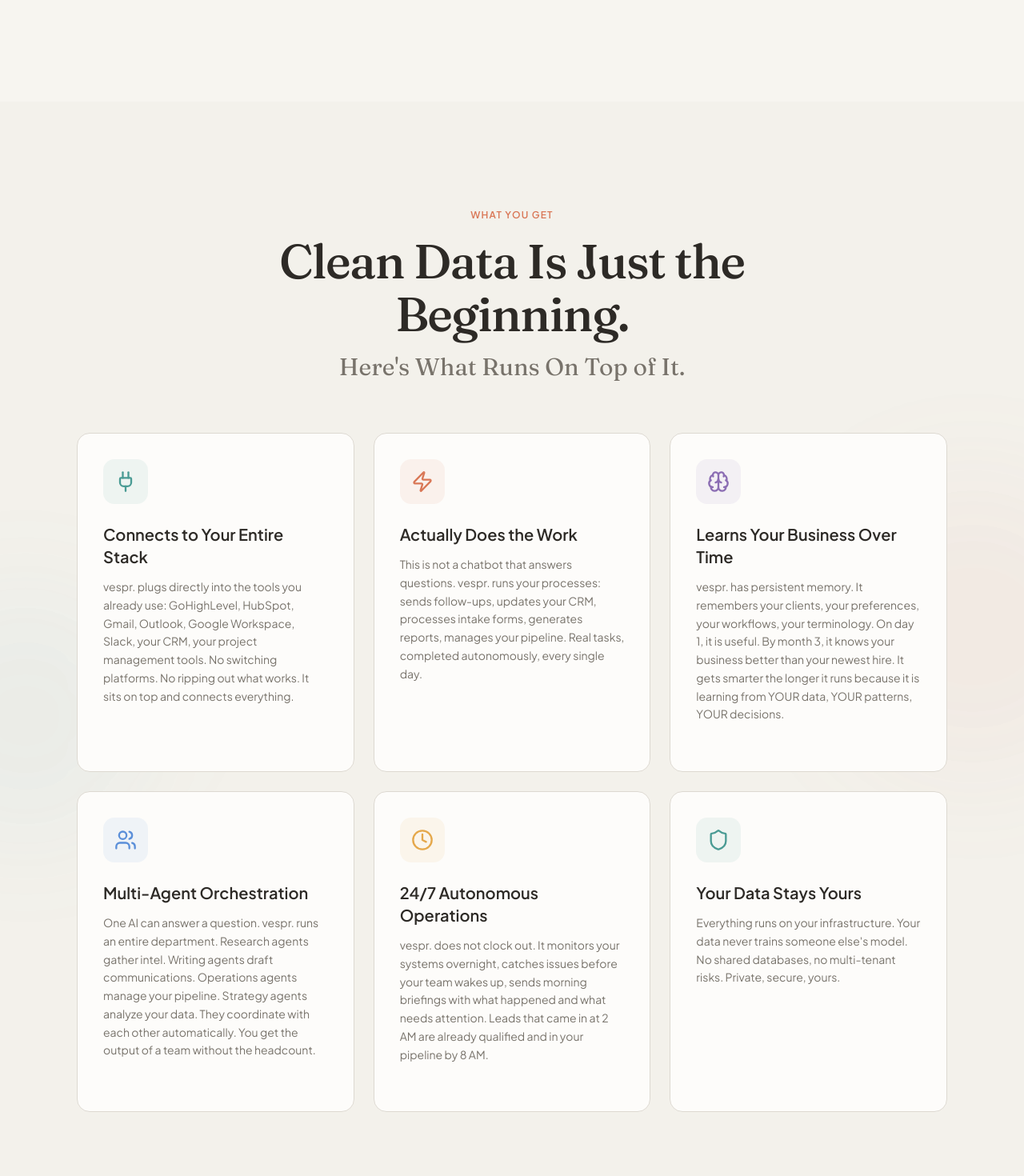
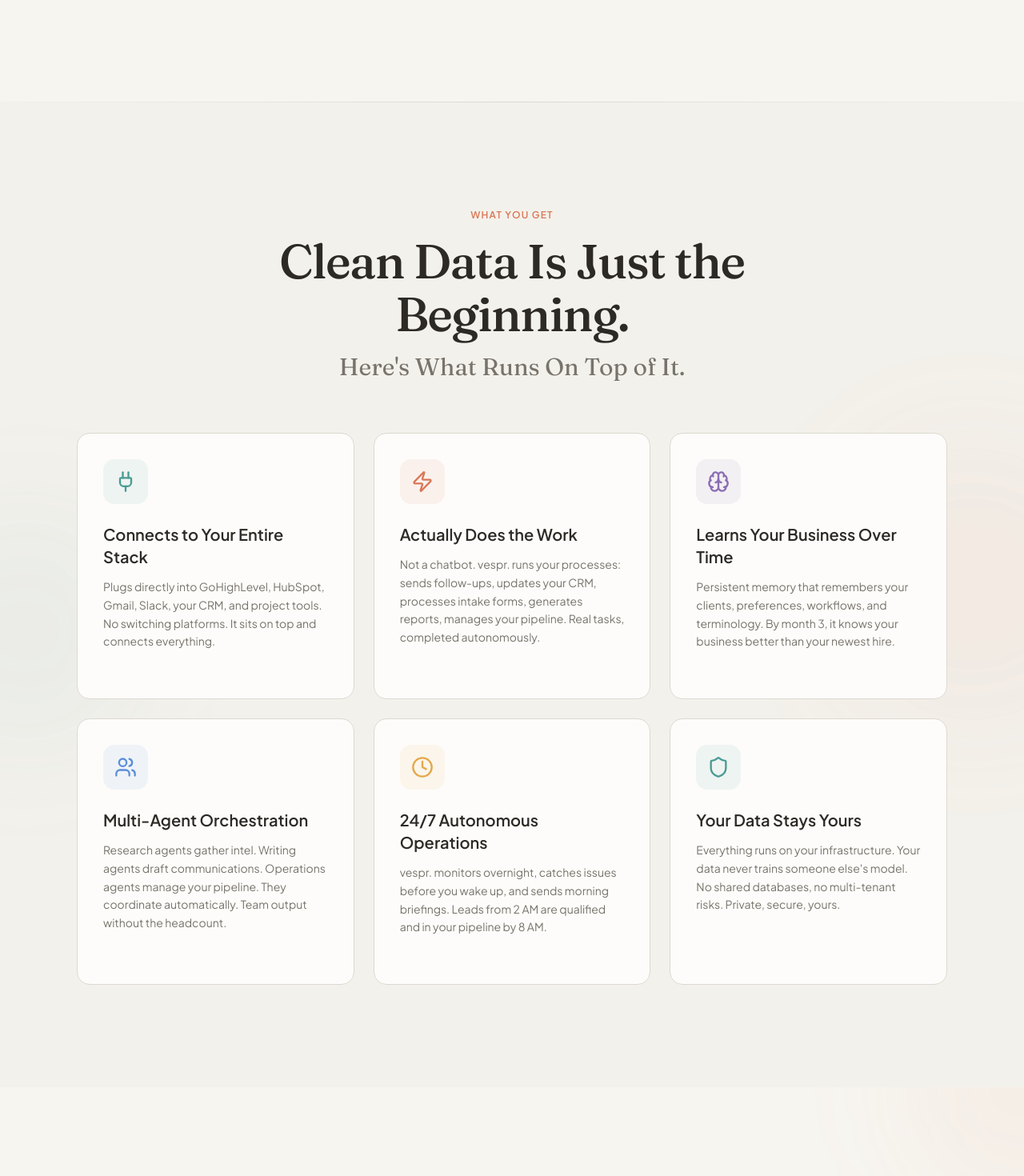
Before and after one commit to ontrailai/vespr, a Next.js app: page / in a window 1280 px wide. Shown: the part 4000-5470 px from the top of the page at 80% size. Built offline with nearby package versions, Linux system fonts and the light colour scheme.

Commit message:
feat: merge and enhance CapabilitiesSection\n\nCombine and optimize two sections into one, remove redundant file, and fix font variable errors.

```diff
--- a/app/page.tsx
+++ b/app/page.tsx
@@ -2,7 +2,6 @@ import { Header } from "@/components/header"
 import { HeroSection } from "@/components/hero-section"
 import { ProblemSection } from "@/components/problem-section"
 import { SolutionSection } from "@/components/solution-section"
-import { WhatYouGetSection } from "@/components/what-you-get-section"
 import { CapabilitiesSection } from "@/components/capabilities-section"
 import { IndustriesSection } from "@/components/industries-section"
 import { PricingSection } from "@/components/pricing-section"
@@ -17,7 +16,6 @@ export default function VesprPage() {
         <HeroSection />
         <ProblemSection />
         <SolutionSection />
-        <WhatYouGetSection />
         <CapabilitiesSection />
         <IndustriesSection />
         <PricingSection />
--- a/components/capabilities-section.tsx
+++ b/components/capabilities-section.tsx
@@ -1,51 +1,52 @@
 "use client"
 
 import { useEffect, useRef, useState } from "react"
-import { CheckCircle, Workflow, BarChart3, Database, TrendingUp, DollarSign } from "lucide-react"
+import {
+  Plug,
+  Zap,
+  Brain,
+  Users,
+  Clock,
+  Shield
+} from "lucide-react"
 
 const capabilities = [
   {
-    title: "Accurate AI Responses",
-    description:
-      "Your AI assistant answers customer questions correctly on the first try. Not because it's a better model. Because it has access to your real, clean, organized data.",
-    icon: CheckCircle,
-    color: "#4A9B94",
+    icon: Plug,
+    title: "Connects to Your Entire Stack",
+    description: "Plugs directly into GoHighLevel, HubSpot, Gmail, Slack, your CRM, and project tools. No switching platforms. It sits on top and connects everything.",
+    color: "#4A9B94"
   },
   {
-    title: "Workflows That Don't Break",
-    description:
-      "Your automations run end to end without failing at step 3 because a field was missing. Built on structured data, not spreadsheet chaos.",
-    icon: Workflow,
-    color: "#5B8FD9",
+    icon: Zap,
+    title: "Actually Does the Work",
+    description: "Not a chatbot. vespr. runs your processes: sends follow-ups, updates your CRM, processes intake forms, generates reports, manages your pipeline. Real tasks, completed autonomously.",
+    color: "#D97756"
   },
   {
-    title: "Decisions You Can Trust",
-    description:
-      "Reports that reflect reality. Forecasting that works. AI recommendations based on data that's actually accurate.",
-    icon: BarChart3,
-    color: "#8B6DB3",
+    icon: Brain,
+    title: "Learns Your Business Over Time",
+    description: "Persistent memory that remembers your clients, preferences, workflows, and terminology. By month 3, it knows your business better than your newest hire.",
+    color: "#8B6DB3"
   },
   {
-    title: "One Source of Truth",
-    description:
-      "Every team, every tool, every system pulling from the same clean database. Sales, ops, support - everyone sees the same information.",
-    icon: Database,
-    color: "#D97756",
+    icon: Users,
+    title: "Multi-Agent Orchestration",
+    description: "Research agents gather intel. Writing agents draft communications. Operations agents manage your pipeline. They coordinate automatically. Team output without the headcount.",
+    color: "#5B8FD9"
   },
   {
-    title: "AI That Improves Over Time",
-    description:
-      "When your foundation is solid, your AI agents learn from real patterns in real data. Not noise. Actual signal.",
-    icon: TrendingUp,
-    color: "#E5A84B",
+    icon: Clock,
+    title: "24/7 Autonomous Operations",
+    description: "vespr. monitors overnight, catches issues before you wake up, and sends morning briefings. Leads from 2 AM are qualified and in your pipeline by 8 AM.",
+    color: "#E5A84B"
   },
   {
-    title: "Cost Efficiency",
-    description:
-      "Without clean data, your $20K AI project balloons to $35K+ just dealing with data problems. With clean data, everything works the first time.",
-    icon: DollarSign,
-    color: "#4A9B94",
-  },
+    icon: Shield,
+    title: "Your Data Stays Yours",
+    description: "Everything runs on your infrastructure. Your data never trains someone else's model. No shared databases, no multi-tenant risks. Private, secure, yours.",
+    color: "#4A9B94"
+  }
 ]
 
 export function CapabilitiesSection() {
@@ -71,12 +72,16 @@ export function CapabilitiesSection() {
   }, [])
 
   return (
-    <section id="capabilities" ref={sectionRef} className="py-24 lg:py-32 bg-secondary/40 relative overflow-hidden">
-      {/* Decorative elements */}
-      <div className="absolute top-0 left-0 w-full h-1 bg-gradient-to-r from-transparent via-accent/30 to-transparent" />
-      <div className="absolute bottom-0 right-0 w-80 h-80 bg-accent/5 rounded-full blur-3xl" />
+    <section id="capabilities" ref={sectionRef} className="py-24 lg:py-32 bg-secondary/30 relative overflow-hidden">
+      {/* Background decoration */}
+      <div className="absolute inset-0 pointer-events-none">
+        <div className="absolute top-0 left-0 w-full h-px bg-gradient-to-r from-transparent via-border to-transparent" />
+        <div className="absolute top-1/3 -right-32 w-96 h-96 bg-accent/5 rounded-full blur-3xl" />
+        <div className="absolute bottom-1/3 -left-32 w-80 h-80 bg-[#4A9B94]/5 rounded-full blur-3xl" />
+      </div>
 
       <div className="mx-auto max-w-6xl px-4 sm:px-6 lg:px-8 relative">
+        {/* Header */}
         <div className="mx-auto max-w-3xl text-center mb-16">
           <span
             className={`inline-block text-accent font-semibold mb-4 tracking-widest uppercase text-xs transition-all duration-500 ${
@@ -90,19 +95,19 @@ export function CapabilitiesSection() {
               isVisible ? "opacity-100 translate-y-0" : "opacity-0 translate-y-4"
             }`}
           >
-            What Becomes Possible{" "}
-            <span className="text-muted-foreground">When Your Data Is Clean</span>
+            Clean Data Is Just the Beginning.
           </h2>
           <p
-            className={`mt-6 text-lg leading-relaxed text-muted-foreground transition-all duration-500 delay-200 ${
+            className={`mt-4 font-serif text-2xl lg:text-3xl text-muted-foreground transition-all duration-500 delay-150 ${
               isVisible ? "opacity-100 translate-y-0" : "opacity-0 translate-y-4"
             }`}
           >
-            Most AI tools underperform because they&apos;re built on garbage. When your data is clean, structured, and connected, everything changes.
+            Here&apos;s What Runs On Top of It.
           </p>
         </div>
 
-        <div className="grid gap-5 md:grid-cols-2 lg:grid-cols-3">
+        {/* Feature grid */}
+        <div className="grid gap-6 md:grid-cols-2 lg:grid-cols-3">
           {capabilities.map((capability, index) => {
             const Icon = capability.icon
             const isHovered = hoveredIndex === index
@@ -112,43 +117,46 @@ export function CapabilitiesSection() {
                 key={capability.title}
                 onMouseEnter={() => setHoveredIndex(index)}
                 onMouseLeave={() => setHoveredIndex(null)}
-                className={`group relative bg-card rounded-2xl border border-border p-6 transition-all duration-500 card-lift ${
+                className={`group relative bg-card rounded-2xl border border-border p-8 transition-all duration-500 hover:shadow-xl hover:-translate-y-1 ${
                   isVisible ? "opacity-100 translate-y-0" : "opacity-0 translate-y-8"
                 }`}
-                style={{ transitionDelay: `${index * 75 + 300}ms` }}
+                style={{
+                  transitionDelay: isVisible ? `${150 + index * 100}ms` : "0ms"
+                }}
               >
                 {/* Gradient overlay on hover */}
                 <div
-                  className="absolute inset-0 rounded-2xl opacity-0 group-hover:opacity-100 transition-opacity duration-500"
-                  style={{ background: `linear-gradient(135deg, ${capability.color}10 0%, transparent 60%)` }}
+                  className="absolute inset-0 rounded-2xl opacity-0 group-hover:opacity-100 transition-opacity duration-500 pointer-events-none"
+                  style={{ background: `linear-gradient(135deg, ${capability.color}08 0%, transparent 60%)` }}
                 />
 
-                {/* Glow effect */}
+                {/* Icon */}
                 <div
-                  className="absolute -inset-px rounded-2xl opacity-0 group-hover:opacity-100 transition-opacity duration-500"
-                  style={{ background: `linear-gradient(135deg, ${capability.color}30 0%, transparent 50%)` }}
-                />
-
-                <div className="relative">
-                  <div
-                    className="flex h-14 w-14 items-center justify-center rounded-xl transition-all duration-500 group-hover:scale-110"
+                  className="relative flex h-14 w-14 items-center justify-center rounded-xl mb-6 transition-all duration-300 group-hover:scale-110"
                   style={{
                     backgroundColor: `${capability.color}15`,
-                      boxShadow: isHovered ? `0 8px 24px ${capability.color}30` : 'none'
+                    boxShadow: isHovered ? `0 8px 24px ${capability.color}25` : 'none'
                   }}
                 >
                   <Icon
-                      className="h-6 w-6 transition-all duration-300"
+                    className="h-7 w-7 transition-transform duration-300 group-hover:scale-110"
                     style={{ color: capability.color }}
                   />
                 </div>
-                  <h3 className="mt-5 text-lg font-semibold text-foreground">
+
+                {/* Content */}
+                <h3 className="relative text-xl font-semibold text-foreground mb-3 group-hover:text-accent transition-colors">
                   {capability.title}
                 </h3>
-                  <p className="mt-2 text-sm leading-relaxed text-muted-foreground">
+                <p className="relative text-muted-foreground leading-relaxed text-sm">
                   {capability.description}
                 </p>
-                </div>
+
+                {/* Hover accent line */}
+                <div
+                  className="relative h-1 w-0 rounded-full mt-6 transition-all duration-500 group-hover:w-16"
+                  style={{ backgroundColor: capability.color }}
+                />
               </div>
             )
           })}
--- a/components/what-you-get-section.tsx
+++ /dev/null
@@ -1,155 +0,0 @@
-"use client"
-
-import { useEffect, useRef, useState } from "react"
-import {
-  Plug,
-  Zap,
-  Brain,
-  Users,
-  Clock,
-  Shield
-} from "lucide-react"
-
-const features = [
-  {
-    icon: Plug,
-    title: "Connects to Your Entire Stack",
-    description: "vespr. plugs directly into the tools you already use: GoHighLevel, HubSpot, Gmail, Outlook, Google Workspace, Slack, your CRM, your project management tools. No switching platforms. No ripping out what works. It sits on top and connects everything.",
-    color: "#4A9B94"
-  },
-  {
-    icon: Zap,
-    title: "Actually Does the Work",
-    description: "This is not a chatbot that answers questions. vespr. runs your processes: sends follow-ups, updates your CRM, processes intake forms, generates reports, manages your pipeline. Real tasks, completed autonomously, every single day.",
-    color: "#D97756"
-  },
-  {
-    icon: Brain,
-    title: "Learns Your Business Over Time",
-    description: "vespr. has persistent memory. It remembers your clients, your preferences, your workflows, your terminology. On day 1, it is useful. By month 3, it knows your business better than your newest hire. It gets smarter the longer it runs because it is learning from YOUR data, YOUR patterns, YOUR decisions.",
-    color: "#8B6DB3"
-  },
-  {
-    icon: Users,
-    title: "Multi-Agent Orchestration",
-    description: "One AI can answer a question. vespr. runs an entire department. Research agents gather intel. Writing agents draft communications. Operations agents manage your pipeline. Strategy agents analyze your data. They coordinate with each other automatically. You get the output of a team without the headcount.",
-    color: "#5B8FD9"
-  },
-  {
-    icon: Clock,
-    title: "24/7 Autonomous Operations",
-    description: "vespr. does not clock out. It monitors your systems overnight, catches issues before your team wakes up, sends morning briefings with what happened and what needs attention. Leads that came in at 2 AM are already qualified and in your pipeline by 8 AM.",
-    color: "#E5A84B"
-  },
-  {
-    icon: Shield,
-    title: "Your Data Stays Yours",
-    description: "Everything runs on your infrastructure. Your data never trains someone else's model. No shared databases, no multi-tenant risks. Private, secure, yours.",
-    color: "#4A9B94"
-  }
-]
-
-export function WhatYouGetSection() {
-  const [isVisible, setIsVisible] = useState(false)
-  const sectionRef = useRef<HTMLElement>(null)
-
-  useEffect(() => {
-    const observer = new IntersectionObserver(
-      ([entry]) => {
-        if (entry.isIntersecting) {
-          setIsVisible(true)
-        }
-      },
-      { threshold: 0.1 }
-    )
-
-    if (sectionRef.current) {
-      observer.observe(sectionRef.current)
-    }
-
-    return () => observer.disconnect()
-  }, [])
-
-  return (
-    <section ref={sectionRef} className="py-24 lg:py-32 bg-secondary/30 relative overflow-hidden">
-      {/* Background decoration */}
-      <div className="absolute inset-0 pointer-events-none">
-        <div className="absolute top-1/3 -right-32 w-96 h-96 bg-accent/5 rounded-full blur-3xl" />
-        <div className="absolute bottom-1/3 -left-32 w-80 h-80 bg-accent-secondary/5 rounded-full blur-3xl" />
-      </div>
-
-      <div className="mx-auto max-w-6xl px-4 sm:px-6 lg:px-8 relative">
-        {/* Header */}
-        <div className="mx-auto max-w-3xl text-center mb-16">
-          <span
-            className={`inline-block text-accent font-semibold mb-4 tracking-widest uppercase text-xs transition-all duration-500 ${
-              isVisible ? "opacity-100 translate-y-0" : "opacity-0 translate-y-4"
-            }`}
-          >
-            What You Get
-          </span>
-          <h2
-            className={`font-serif text-4xl font-medium tracking-tight text-foreground sm:text-5xl lg:text-6xl leading-[1.1] transition-all duration-500 delay-100 ${
-              isVisible ? "opacity-100 translate-y-0" : "opacity-0 translate-y-4"
-            }`}
-          >
-            Clean Data Is Just the Beginning.
-          </h2>
-          <p
-            className={`mt-4 font-serif text-2xl lg:text-3xl text-muted-foreground transition-all duration-500 delay-150 ${
-              isVisible ? "opacity-100 translate-y-0" : "opacity-0 translate-y-4"
-            }`}
-          >
-            Here&apos;s What Runs On Top of It.
-          </p>
-        </div>
-
-        {/* Feature grid */}
-        <div className="grid gap-6 md:grid-cols-2 lg:grid-cols-3">
-          {features.map((feature, index) => {
-            const Icon = feature.icon
-            return (
-              <div
-                key={feature.title}
-                className={`group bg-card border border-border rounded-2xl p-8 transition-all duration-500 hover:shadow-xl hover:-translate-y-1 ${
-                  isVisible ? "opacity-100 translate-y-0" : "opacity-0 translate-y-8"
-                }`}
-                style={{
-                  transitionDelay: isVisible ? `${150 + index * 100}ms` : "0ms"
-                }}
-              >
-                {/* Icon */}
-                <div
-                  className="flex h-14 w-14 items-center justify-center rounded-xl mb-6 transition-all duration-300 group-hover:scale-110"
-                  style={{
-                    backgroundColor: `${feature.color}15`,
-                    boxShadow: `0 0 0 0 ${feature.color}00`
-                  }}
-                >
-                  <Icon
-                    className="h-7 w-7 transition-transform duration-300 group-hover:scale-110"
-                    style={{ color: feature.color }}
-                  />
-                </div>
-
-                {/* Content */}
-                <h3 className="text-xl font-semibold text-foreground mb-3 group-hover:text-accent transition-colors">
-                  {feature.title}
-                </h3>
-                <p className="text-muted-foreground leading-relaxed text-sm">
-                  {feature.description}
-                </p>
-
-                {/* Hover accent line */}
-                <div
-                  className="h-1 w-0 rounded-full mt-6 transition-all duration-500 group-hover:w-16"
-                  style={{ backgroundColor: feature.color }}
-                />
-              </div>
-            )
-          })}
-        </div>
-      </div>
-    </section>
-  )
-}
```
Lines whose indentation alone changed are shown as unchanged.
